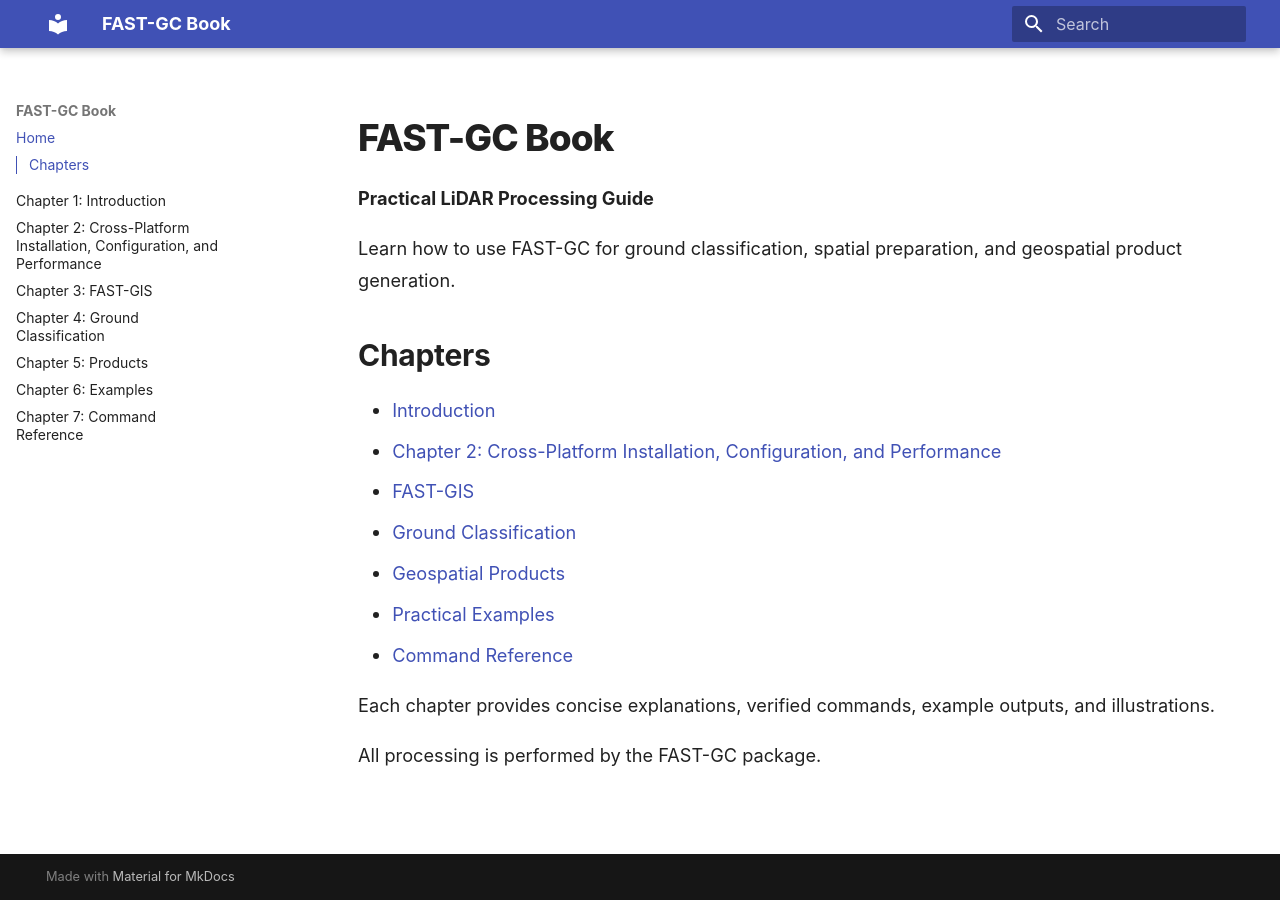
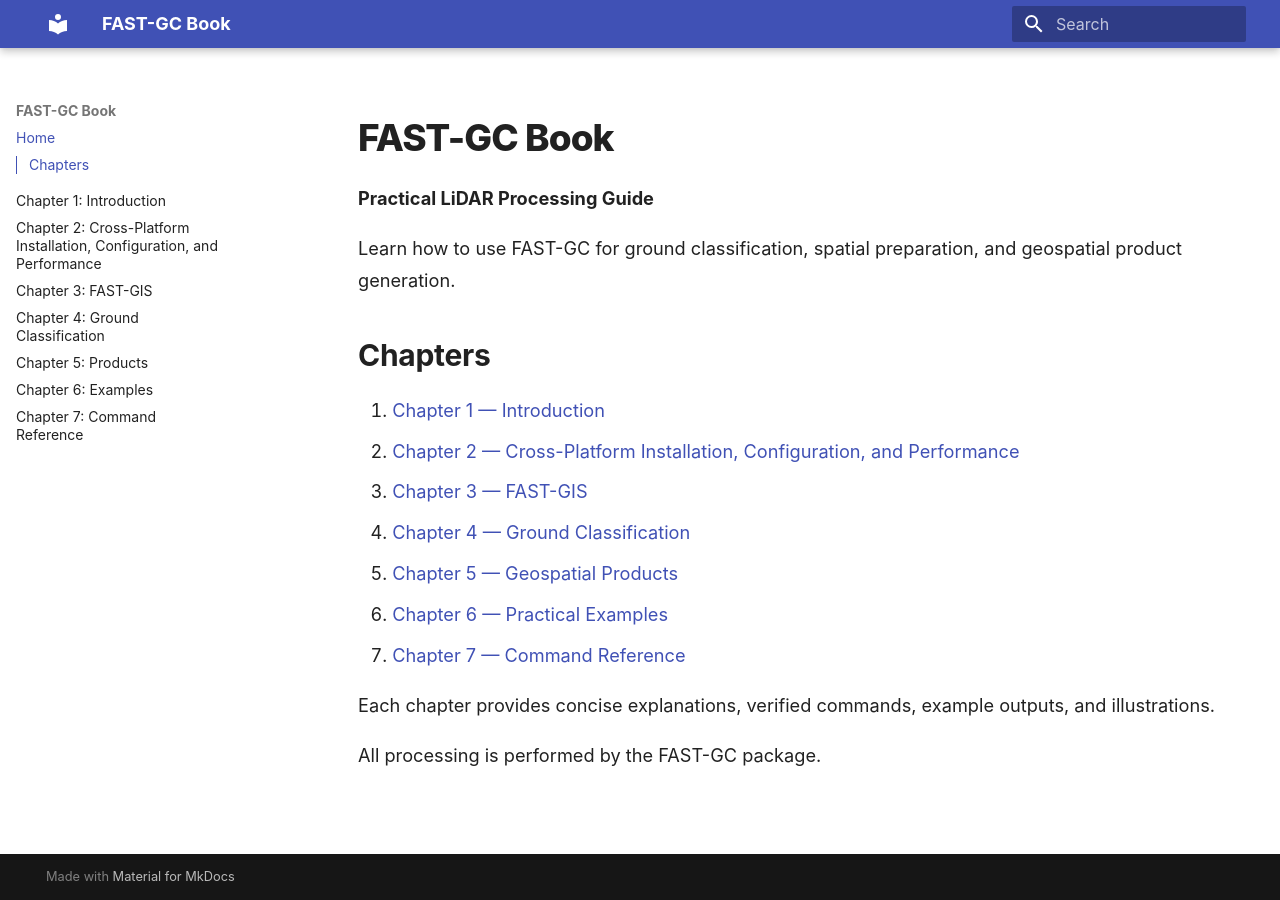
Before and after one commit to nadeemfareed/fastgcBOOK, an MkDocs documentation site: the page built from docs/index.md, in a window 1280 px wide. Built offline with MkDocs 1.6.1 and Material for MkDocs 9.7.7, drawn with Linux system fonts in a browser that asks for light colours.

Commit message:
docs: number all seven homepage chapters

```diff
--- a/docs/index.md
+++ b/docs/index.md
@@ -7,13 +7,15 @@ spatial preparation, and geospatial product generation.
 
 ## Chapters
 
-- [Introduction](01-introduction/index.md)
-- [Chapter 2: Cross-Platform Installation, Configuration, and Performance](02-installation/index.md)
-- [FAST-GIS](02-fast-gis/index.md)
-- [Ground Classification](03-ground-classification/index.md)
-- [Geospatial Products](04-products/index.md)
-- [Practical Examples](05-case-studies/index.md)
-- [Command Reference](06-reference/index.md)
+1. [Chapter 1 — Introduction](01-introduction/index.md)
+2. [Chapter 2 — Cross-Platform Installation, Configuration, and Performance](02-installation/index.md)
+3. [Chapter 3 — FAST-GIS](02-fast-gis/index.md)
+4. [Chapter 4 — Ground Classification](03-ground-classification/index.md)
+5. [Chapter 5 — Geospatial Products](04-products/index.md)
+6. [Chapter 6 — Practical Examples](05-case-studies/index.md)
+7. [Chapter 7 — Command Reference](06-reference/index.md)
+
+
 
 Each chapter provides concise explanations, verified
 commands, example outputs, and illustrations.
```
